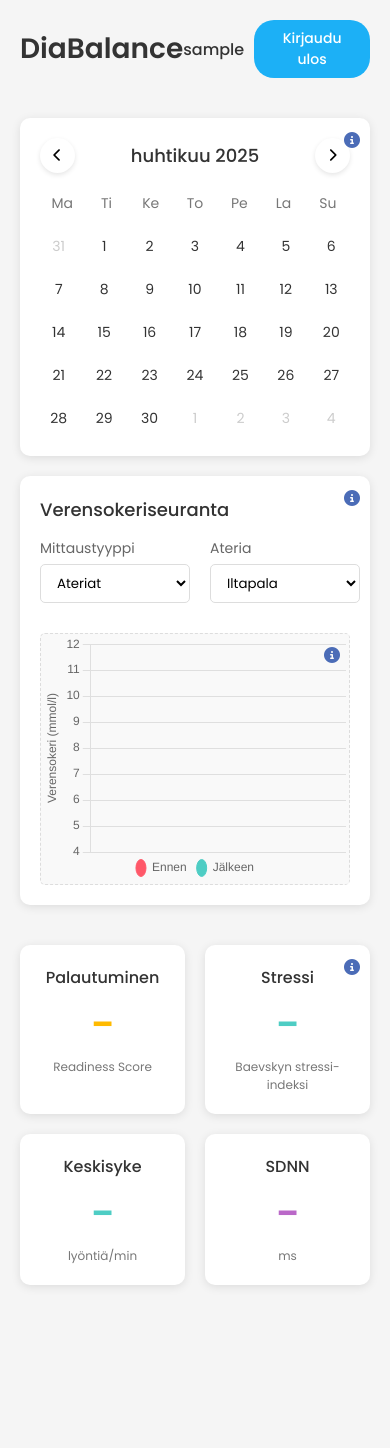
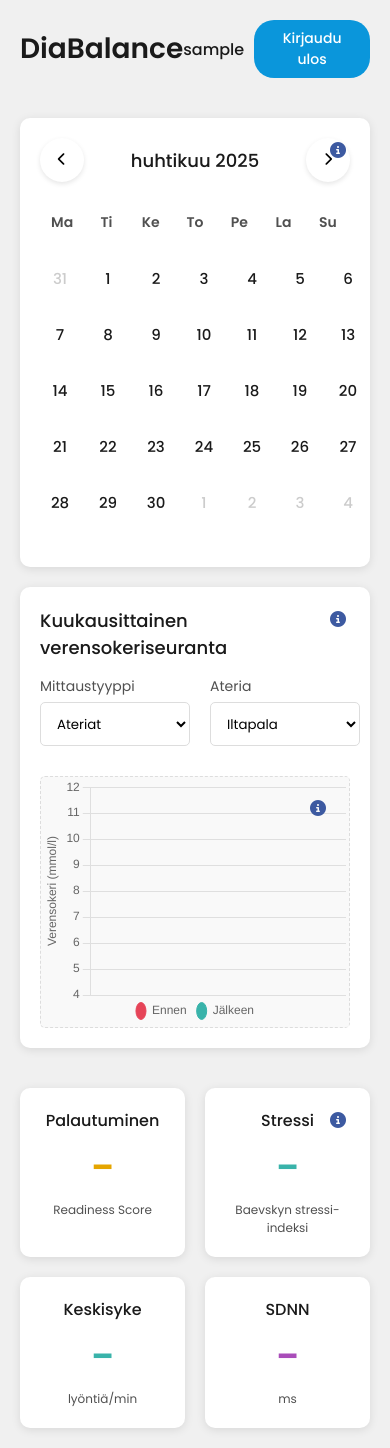
Before and after one commit to kana542/DiaBalance, a website built with Vite: page frontend/src/pages/dashboard.html in a window 390 px wide. Before the commit the page ends 1305 px from the top, so only its background shows below. Built offline with nearby package versions, Linux system fonts and the light colour scheme; no server answers; sample sign-in values are in the browser's storage.

Commit message:
muokattu css tiedostoja, kontrastit, fontit, padding/spacing

```diff
--- a/frontend/src/css/dashboard.css
+++ b/frontend/src/css/dashboard.css
@@ -12,14 +12,19 @@
 
    html, body {
        height: 100%;
-       background-color: #f5f5f5;
-       color: #333;
+       background-color: #f0f0f0;
+       color: #1a1a1a;
    }
 
    body {
        display: flex;
        flex-direction: column;
        min-height: 100vh;
+   }
+
+   :focus {
+     outline: 3px solid #0a96db;
+     outline-offset: 2px;
    }
 
    /* ==============================================
@@ -41,7 +46,6 @@
        margin: 0 auto;
        padding: 0 20px;
        flex: 1;
-       /* Keskitetään sisältö pystysuunnassa */
        justify-content: center;
    }
 
@@ -74,7 +78,7 @@
    }
 
    .logout-btn {
-       background-color: #1cb0f6;
+       background-color: #0a96db;
        color: white;
        border: none;
        border-radius: 20px;
@@ -106,7 +110,11 @@
        flex: 1;
        display: flex;
        flex-direction: column;
-       position: relative; /* Varmistetaan että info-nappi voidaan sijoittaa suhteessa korttiin */
+       position: relative;
+   }
+
+   .dashboard-card:first-child {
+       padding: 20px 20px 30px 20px;
    }
 
    /* ==============================================
@@ -116,14 +124,14 @@
        width: 100%;
        display: flex;
        flex-direction: column;
-       position: relative; /* Info-nappia varten */
+       position: relative;
    }
 
    .calendar-header {
        display: flex;
        justify-content: space-between;
        align-items: center;
-       margin-bottom: 15px;
+       margin-bottom: 25px;
    }
 
    .monthYear {
@@ -144,42 +152,44 @@
        box-shadow: 0 2px 5px rgba(0, 0, 0, 0.1);
    }
 
-   /* Viikonpäivät */
    .days {
        display: grid;
        grid-template-columns: repeat(7, 1fr);
-       margin-bottom: 10px;
+       margin-bottom: 15px;
    }
 
    .day {
        text-align: center;
        padding: 5px;
        font-size: 14px;
-       color: #777;
+       color: #505050;
+       font-weight: 600;
    }
 
-   /* Päivämäärät */
    .dates {
        display: grid;
        grid-template-columns: repeat(7, 1fr);
-       grid-gap: 8px;
+       grid-row-gap: 16px;
+       grid-column-gap: 8px;
+       padding: 5px 0 15px 0;
    }
 
    .date {
-       height: 35px;
-       width: 35px;
+       height: 40px;
+       width: 40px;
        display: flex;
        align-items: center;
        justify-content: center;
        margin: 0 auto;
        border-radius: 50%;
        cursor: pointer;
-       font-size: 14px;
+       font-size: 15px;
+       font-weight: 500;
        position: relative;
    }
 
    .date.active, .date:hover {
-       background-color: #ff5869;
+       background-color: #e64458;
        color: white;
    }
 
@@ -187,7 +197,6 @@
        color: #ccc;
    }
 
-   /* Merkintäindikaattorit */
    .date.has-notification::after,
    .date.has-complete-entry::after,
    .date.has-partial-entry::after {
@@ -201,17 +210,15 @@
    }
 
    .date.has-notification::after {
-       background-color: #ff5869;
+       background-color: #e64458;
    }
 
-   /* Valmiit merkinnät punaisella indikaattorilla */
    .date.has-complete-entry::after {
-       background-color: #ff5869;
+       background-color: #e64458;
    }
 
-   /* Keskeneräiset merkinnät oranssilla indikaattorilla */
    .date.has-partial-entry::after {
-       background-color: #ff9f43;
+       background-color: #d98a38;
    }
 
    /* ==============================================
@@ -229,7 +236,6 @@
        font-weight: 500;
    }
 
-   /* Filtterit */
    .measurement-filters {
        display: flex;
        gap: 20px;
@@ -244,7 +250,7 @@
 
    .filter-group label {
        font-size: 14px;
-       color: #666;
+       color: #505050;
    }
 
    .filter-select {
@@ -261,11 +267,10 @@
    }
 
    .filter-select:focus {
-       border-color: #4ecdc4;
+       border-color: #39b3aa;
        outline: none;
    }
 
-   /* Mittausosio */
    .measurement-section {
        display: flex;
        flex-direction: column;
@@ -306,7 +311,6 @@
        background-size: 10% 25%, 10% 25%;
    }
 
-   /* Kaavion selite */
    .chart-legend {
        position: absolute;
        bottom: 5px;
@@ -315,7 +319,6 @@
        gap: 15px;
    }
 
-   /* Keskitetty kaavion selite */
    .chart-legend-centered {
        position: absolute;
        bottom: 5px;
@@ -341,11 +344,11 @@
    }
 
    .legend-color.before {
-       background-color: #ff5869;
+       background-color: #e64458;
    }
 
    .legend-color.after {
-       background-color: #4ecdc4;
+       background-color: #39b3aa;
    }
 
    /* ==============================================
@@ -370,24 +373,24 @@
        font-size: 32px;
        font-weight: 700;
        margin: 10px 0;
-       color: #ffba00; /* Palautuminen */
+       color: #e5a500;
    }
 
    .metric-value.stress {
-       color: #4ecdc4; /* Stressi */
+       color: #39b3aa;
    }
 
    .metric-value.heart-rate {
-       color: #4ecdc4; /* Keskisyke */
+       color: #39b3aa;
    }
 
    .metric-value.sdnn {
-    color: #ba68c8; /* Sama väri kuin aiemmin "age"-arvolla oli */
+    color: #a94db9;
   }
 
    .metric-label {
        font-size: 12px;
-       color: #777;
+       color: #505050;
    }
 
    /* ==============================================
@@ -401,14 +404,14 @@
     background: transparent;
     border: none;
     font-size: 16px;
-    color: #4b6cb7;
+    color: #3d5aa1;
     cursor: pointer;
     z-index: 5;
     transition: all 0.2s ease;
    }
 
    .info-button:hover {
-       color: #3a5a9b;
+       color: #2d487e;
        transform: scale(1.1);
    }
 
@@ -416,20 +419,20 @@
     position: relative;
 }
 
-   /* Kalenterin info-nappi - erikoissijainti kuukauden vaihtonapista erillään */
+   /* Kalenterin info-nappi
    .calendar-info-btn {
     background: transparent;
     border: none;
     font-size: 16px;
-    color: #4b6cb7;
+    color: #3d5aa1;
     cursor: pointer;
-    margin: 0 20px; /* Kasvatettu marginaalia 10px → 20px */
+    margin: 0 20px;
     padding: 5px;
     transition: all 0.2s ease;
 }
 
 .calendar-info-btn:hover {
-    color: #3a5a9b;
+    color: #2d487e;
     transform: scale(1.1);
 }
 
@@ -437,7 +440,7 @@
    .no-data-message {
        text-align: center;
        padding: 20px;
-       color: #777;
+       color: #505050;
        font-style: italic;
        background-color: #f9f9f9;
        border-radius: 5px;
@@ -510,7 +513,7 @@
        display: block;
        margin-bottom: 5px;
        font-size: 14px;
-       color: #666;
+       color: #505050;
    }
 
    .form-group input,
@@ -526,7 +529,7 @@
    .form-group input:focus,
    .form-group select:focus,
    .form-group textarea:focus {
-       border-color: #4ecdc4;
+       border-color: #39b3aa;
        outline: none;
    }
 
@@ -553,7 +556,7 @@
    }
 
    .btn-secondary {
-       background-color: #6c757d;
+       background-color: #5a6268;
        color: white;
        border: none;
        padding: 8px 15px;
@@ -562,7 +565,7 @@
    }
 
    .btn-primary {
-       background-color: #1cb0f6;
+       background-color: #0a96db;
        color: white;
        border: none;
        padding: 8px 15px;
@@ -571,7 +574,7 @@
    }
 
    .btn-danger {
-       background-color: #ff5869;
+       background-color: #e64458;
        color: white;
        border: none;
        padding: 8px 15px;
@@ -636,10 +639,15 @@
        .form-group {
            min-width: 100%;
        }
+
+       button, .btn, select, input[type="checkbox"] + label {
+         min-height: 44px;
+         min-width: 44px;
+       }
    }
 
 .btn-kubios {
-    background-color: #6b4de6;
+    background-color: #5a3fd0;
     color: white;
     border: none;
     padding: 8px 15px;
@@ -649,10 +657,10 @@
   }
 
   .btn-kubios:hover {
-    background-color: #5a3fd0;
+    background-color: #4a33bd;
   }
 
   .btn-kubios:disabled {
-    background-color: #b0a6e0;
+    background-color: #9e94d7;
     cursor: not-allowed;
   }
--- a/frontend/src/css/main.css
+++ b/frontend/src/css/main.css
@@ -6,15 +6,20 @@
 }
 
 body {
-   font-family: Arial, sans-serif;
+   font-family: 'Poppins', sans-serif;
    line-height: 1.6;
-   background-color: #f4f4f4;
-   color: #333;
+   background-color: #f0f0f0;
+   color: #1a1a1a;
    min-height: 100vh;
    display: flex;
    flex-direction: column;
    align-items: center;
    justify-content: center;
+}
+
+:focus {
+  outline: 3px solid #0a96db;
+  outline-offset: 2px;
 }
 
 .container {
@@ -26,7 +31,7 @@ body {
 
 h1 {
    margin-bottom: 30px;
-   color: #333;
+   color: #1a1a1a;
 }
 
 .button-container {
@@ -35,7 +40,7 @@ h1 {
 
 .btn {
    display: inline-block;
-   background: #4b6cb7;
+   background: #3d5aa1;
    color: #fff;
    border: none;
    padding: 10px 20px;
@@ -49,15 +54,15 @@ h1 {
 }
 
 .btn:hover {
-   background: #3a5a9b;
+   background: #2d487e;
 }
 
 .btn-secondary {
-   background: #6c757d;
+   background: #5a6268;
 }
 
 .btn-secondary:hover {
-   background: #5a6268;
+   background: #4a5258;
 }
 
 .logo-container {
@@ -67,3 +72,10 @@ h1 {
    width: 300px;
    object-fit: contain;
 }
+
+@media (max-width: 768px) {
+  button, .btn, select, input[type="checkbox"] + label {
+    min-height: 44px;
+    min-width: 44px;
+  }
+}
--- a/frontend/src/js/dashboard/chart-module.js
+++ b/frontend/src/js/dashboard/chart-module.js
@@ -89,8 +89,8 @@ function initializeChart() {
                 {
                     label: 'Ennen',
                     data: [],
-                    borderColor: '#ff5869',
-                    backgroundColor: '#ff5869',
+                    borderColor: '#e64458',
+                    backgroundColor: '#e64458',
                     tension: 0.4,
                     fill: false,
                     pointRadius: 5,
@@ -99,8 +99,8 @@ function initializeChart() {
                 {
                     label: 'Jälkeen',
                     data: [],
-                    borderColor: '#4ecdc4',
-                    backgroundColor: '#4ecdc4',
+                    borderColor: '#39b3aa',
+                    backgroundColor: '#39b3aa',
                     tension: 0.4,
                     fill: false,
                     pointRadius: 5,
--- a/frontend/src/js/dashboard/info-module.js
+++ b/frontend/src/js/dashboard/info-module.js
@@ -1,11 +1,11 @@
 const infoContent = {
     calendar: {
         title: "Kalenterin käyttö",
-        content: "Kalenteri näyttää kaikki kuukauden päivät. Punaisella merkityt päivät sisältävät valmiit merkinnät, oranssilla merkityt osittaiset merkinnät. Klikkaa päivämäärää nähdäksesi sen päivän tiedot. Tuplaklikkaa päivämäärää lisätäksesi tai muokataksesi merkintää."
+        content: "Kalenteri näyttää kaikki kuukauden päivät. Punaisella merkityt päivät sisältävät valmiit merkinnät, oranssilla merkityt osittaiset merkinnät. Klikkaa päivämäärää nähdäksesi sen HRV-tiedot. Tuplaklikkaa päivämäärää lisätäksesi tai muokataksesi merkintää."
     },
     bloodSugar: {
         title: "Verensokeriseuranta",
-        content: "Tämä osio näyttää verensokeriarvosi valitulta päivältä. Voit tarkastella perusseurannan arvoja (aamu- ja ilta-arvot) tai ateriakohtaisia arvoja (ennen ja jälkeen)."
+        content: "Tämä osio näyttää verensokeriarvosi valitulta kuukaudelta. Voit tarkastella perusseurannan arvoja (aamu- ja ilta-arvot) tai ateriakohtaisia arvoja (ennen ja jälkeen)."
     },
     chart: {
         title: "Kaaviotieto",
@@ -13,7 +13,7 @@ const infoContent = {
     },
     hrv: {
         title: "HRV-analyysi",
-        content: "Tämä osio näyttäisi HRV-datan analyysin tulokset, mutta toiminnallisuus ei ole tällä hetkellä käytössä. Näet tässä palautumisen, stressin, keskisykkeen ja fysiologisen iän arvot, kun HRV-data on saatavilla."
+        content: "Tämä osio näyttää HRV-datan analyysin tulokset."
     }
  };
 
--- a/frontend/src/pages/dashboard.html
+++ b/frontend/src/pages/dashboard.html
@@ -56,7 +56,7 @@
                     <button class="info-button" id="bloodSugarInfoBtn">
                         <i class="fa-solid fa-circle-info"></i>
                     </button>
-                    <h2>Verensokeriseuranta</h2>
+                    <h2>Kuukausittainen verensokeriseuranta</h2>
                     <div class="measurement-filters">
                         <div class="filter-group">
                             <label for="measurementType">Mittaustyyppi</label>
```
Also changed, not shown: frontend/src/css/login.css (+10 -2 lines), frontend/src/css/register.css (+16 -16 lines).
